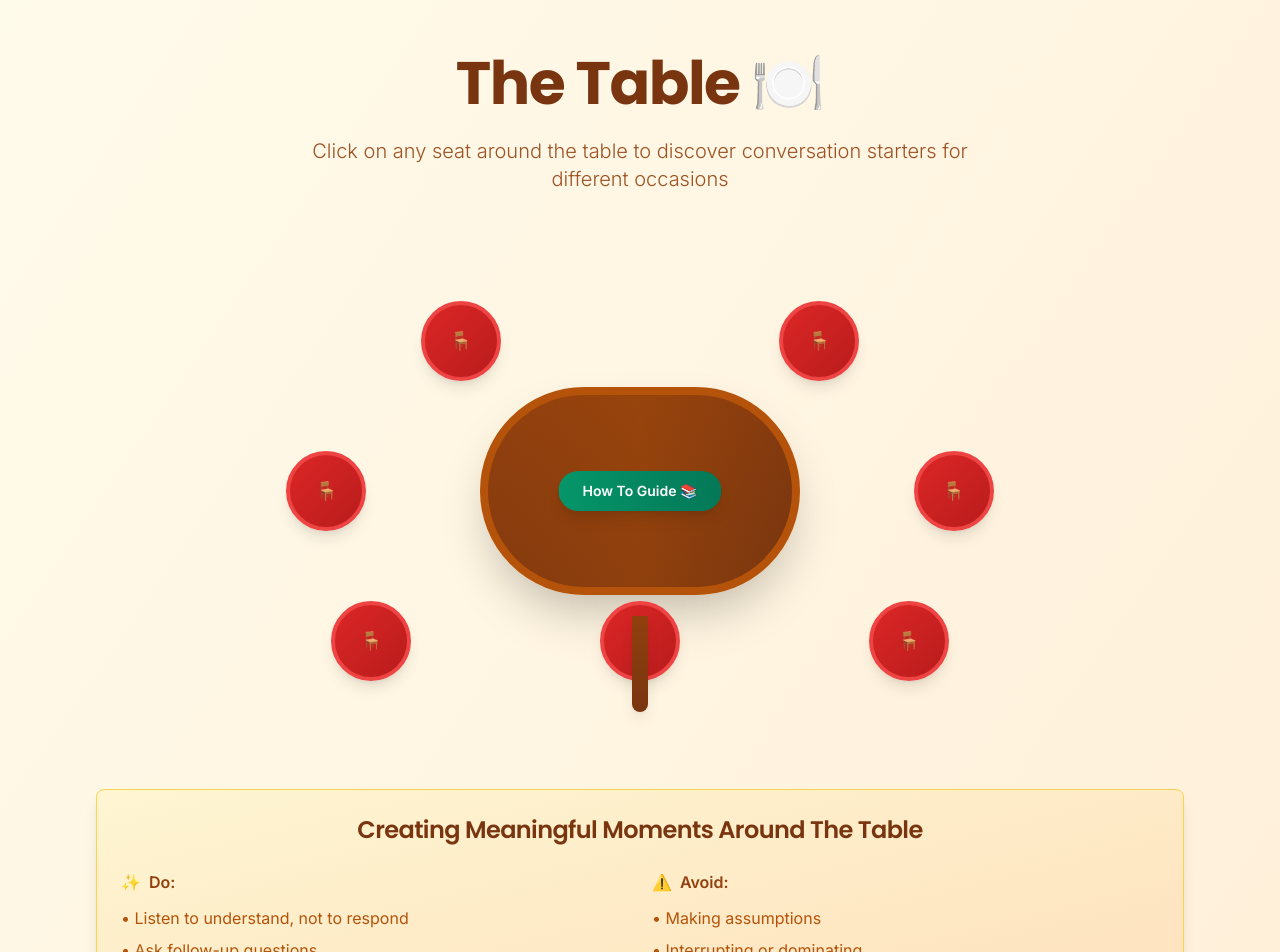
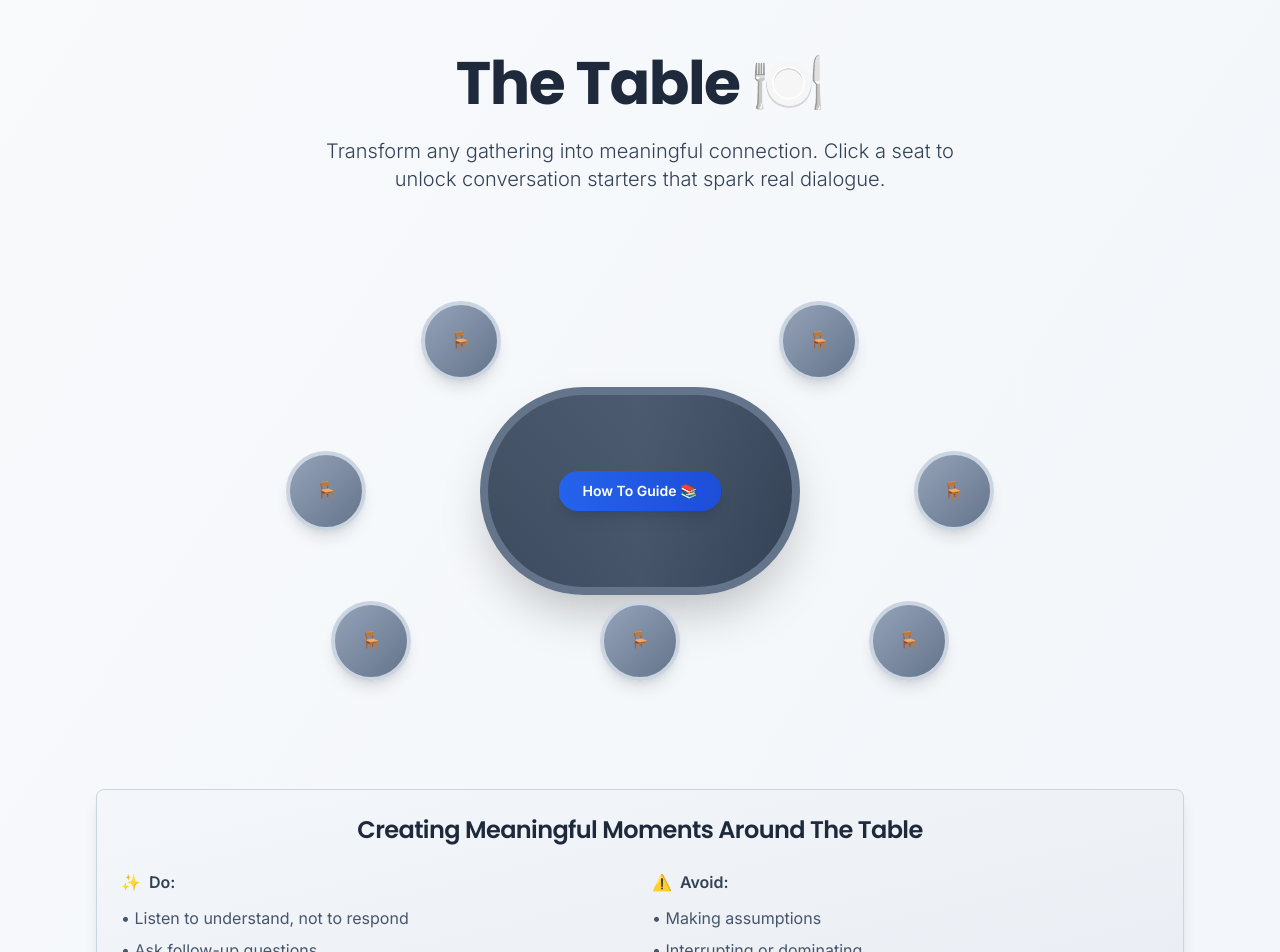
Before and after one commit to hisui8/yap-real-talk-hub, a React (Vite) app: page /the-table in a window 1280 px wide. Shown: the part 80-1032 px from the top of the page. Built offline with nearby package versions, Linux system fonts and the light colour scheme.

Commit message:
Fix table section styling
Match color scheme, remove brown line, and improve description.

```diff
--- a/src/pages/TheTable.tsx
+++ b/src/pages/TheTable.tsx
@@ -90,31 +90,31 @@ const TheTable = () => {
   };
 
   return (
-    <div className="min-h-screen bg-gradient-to-br from-amber-50 to-orange-100 font-sans">
+    <div className="min-h-screen bg-gradient-to-br from-slate-50 to-slate-100 font-sans">
       <Header />
 
       <section className="py-16 px-4">
         <div className="container mx-auto max-w-6xl">
           <div className="text-center mb-12">
-            <h1 className="text-5xl md:text-6xl font-bold text-amber-900 mb-6 tracking-tight font-display">
+            <h1 className="text-5xl md:text-6xl font-bold text-slate-800 mb-6 tracking-tight font-display">
               The Table 🍽️
             </h1>
-            <p className="text-xl text-amber-800/90 max-w-2xl mx-auto font-light">
-              Click on any seat around the table to discover conversation starters for different occasions
+            <p className="text-xl text-slate-700 max-w-2xl mx-auto font-light">
+              Transform any gathering into meaningful connection. Click a seat to unlock conversation starters that spark real dialogue.
             </p>
           </div>
 
           {/* Table Container */}
           <div className="relative mx-auto max-w-4xl h-96 md:h-[500px]">
             {/* Table Surface */}
-            <div className="absolute top-1/2 left-1/2 transform -translate-x-1/2 -translate-y-1/2 w-64 h-40 md:w-80 md:h-52 bg-gradient-to-br from-amber-800 to-amber-900 rounded-full shadow-2xl border-8 border-amber-700">
+            <div className="absolute top-1/2 left-1/2 transform -translate-x-1/2 -translate-y-1/2 w-64 h-40 md:w-80 md:h-52 bg-gradient-to-br from-slate-600 to-slate-700 rounded-full shadow-2xl border-8 border-slate-500">
               {/* Table Grain Effect */}
-              <div className="w-full h-full rounded-full bg-gradient-to-r from-transparent via-amber-700/30 to-transparent"></div>
+              <div className="w-full h-full rounded-full bg-gradient-to-r from-transparent via-slate-500/30 to-transparent"></div>
 
               {/* Center Button */}
               <Button
                 onClick={handleGoToHowTo}
-                className="absolute top-1/2 left-1/2 transform -translate-x-1/2 -translate-y-1/2 bg-gradient-to-r from-emerald-600 to-emerald-700 hover:from-emerald-700 hover:to-emerald-800 text-white font-semibold px-6 py-3 rounded-full shadow-lg transition-all duration-300 hover:scale-105"
+                className="absolute top-1/2 left-1/2 transform -translate-x-1/2 -translate-y-1/2 bg-gradient-to-r from-blue-600 to-blue-700 hover:from-blue-700 hover:to-blue-800 text-white font-semibold px-6 py-3 rounded-full shadow-lg transition-all duration-300 hover:scale-105"
               >
                 How To Guide 📚
               </Button>
@@ -125,7 +125,7 @@ const TheTable = () => {
               <button
                 key={seatId}
                 onClick={() => handleSeatClick(seatId)}
-                className="absolute transform -translate-x-1/2 -translate-y-1/2 w-16 h-16 md:w-20 md:h-20 bg-gradient-to-br from-red-600 to-red-700 hover:from-red-700 hover:to-red-800 rounded-full shadow-lg transition-all duration-300 hover:scale-110 border-4 border-red-500 flex items-center justify-center group"
+                className="absolute transform -translate-x-1/2 -translate-y-1/2 w-16 h-16 md:w-20 md:h-20 bg-gradient-to-br from-slate-400 to-slate-500 hover:from-slate-500 hover:to-slate-600 rounded-full shadow-lg transition-all duration-300 hover:scale-110 border-4 border-slate-300 flex items-center justify-center group"
                 style={{
                   top: seat.position.top,
                   left: seat.position.left,
@@ -136,33 +136,30 @@ const TheTable = () => {
                 </span>
 
                 {/* Seat Label */}
-                <div className="absolute -bottom-8 left-1/2 transform -translate-x-1/2 bg-amber-800 text-white px-2 py-1 rounded text-xs font-semibold whitespace-nowrap opacity-0 group-hover:opacity-100 transition-opacity">
+                <div className="absolute -bottom-8 left-1/2 transform -translate-x-1/2 bg-slate-700 text-white px-2 py-1 rounded text-xs font-semibold whitespace-nowrap opacity-0 group-hover:opacity-100 transition-opacity">
                   {seat.event}
                 </div>
               </button>
             ))}
-
-            {/* Table Legs */}
-            <div className="absolute top-3/4 left-1/2 transform -translate-x-1/2 w-4 h-20 md:h-24 bg-gradient-to-b from-amber-800 to-amber-900 rounded-b-lg shadow-lg"></div>
           </div>
 
           {/* Dialog for Seat Topics */}
           <Dialog open={selectedSeat !== null} onOpenChange={handleCloseDialog}>
-            <DialogContent className="max-w-md bg-gradient-to-br from-amber-50 to-orange-100 border-amber-200">
+            <DialogContent className="max-w-md bg-gradient-to-br from-slate-50 to-slate-100 border-slate-200">
               <DialogHeader>
-                <DialogTitle className="text-2xl text-amber-900 font-display text-center">
+                <DialogTitle className="text-2xl text-slate-800 font-display text-center">
                   {selectedSeat && tableSeats[selectedSeat as keyof typeof tableSeats]?.event} 🍽️
                 </DialogTitle>
               </DialogHeader>
               <div className="space-y-4">
-                <p className="text-amber-800 text-center font-medium">
+                <p className="text-slate-700 text-center font-medium">
                   Perfect conversation starters for this occasion:
                 </p>
                 <div className="space-y-3">
                   {selectedSeat && tableSeats[selectedSeat as keyof typeof tableSeats]?.topics.map((topic, index) => (
-                    <Card key={index} className="bg-white/70 border-amber-200 shadow-sm">
+                    <Card key={index} className="bg-white/70 border-slate-200 shadow-sm">
                       <CardContent className="p-4">
-                        <p className="text-amber-900 text-sm leading-relaxed">
+                        <p className="text-slate-800 text-sm leading-relaxed">
                           "{topic}"
                         </p>
                       </CardContent>
@@ -172,7 +169,7 @@ const TheTable = () => {
                 <div className="text-center pt-4">
                   <Button
                     onClick={handleGoToHowTo}
-                    className="bg-emerald-600 hover:bg-emerald-700 text-white font-semibold px-6 py-2"
+                    className="bg-blue-600 hover:bg-blue-700 text-white font-semibold px-6 py-2"
                   >
                     Learn How To Guide Conversations 📚
                   </Button>
@@ -182,20 +179,20 @@ const TheTable = () => {
           </Dialog>
 
           {/* Guidelines Section */}
-          <Card className="mt-12 bg-gradient-to-br from-amber-100/80 to-orange-200/80 border-amber-300 shadow-lg">
+          <Card className="mt-12 bg-gradient-to-br from-slate-100/80 to-slate-200/80 border-slate-300 shadow-lg">
             <CardHeader>
-              <CardTitle className="text-2xl text-amber-900 font-display text-center">
+              <CardTitle className="text-2xl text-slate-800 font-display text-center">
                 Creating Meaningful Moments Around The Table
               </CardTitle>
             </CardHeader>
             <CardContent className="space-y-4">
               <div className="grid grid-cols-1 md:grid-cols-2 gap-6">
                 <div>
-                  <h4 className="font-semibold text-amber-800 mb-3 flex items-center">
+                  <h4 className="font-semibold text-slate-700 mb-3 flex items-center">
                     <span className="mr-2">✨</span>
                     Do:
                   </h4>
-                  <ul className="space-y-2 text-amber-700">
+                  <ul className="space-y-2 text-slate-600">
                     <li>• Listen to understand, not to respond</li>
                     <li>• Ask follow-up questions</li>
                     <li>• Share personal experiences</li>
@@ -203,11 +200,11 @@ const TheTable = () => {
                   </ul>
                 </div>
                 <div>
-                  <h4 className="font-semibold text-amber-800 mb-3 flex items-center">
+                  <h4 className="font-semibold text-slate-700 mb-3 flex items-center">
                     <span className="mr-2">⚠️</span>
                     Avoid:
                   </h4>
-                  <ul className="space-y-2 text-amber-700">
+                  <ul className="space-y-2 text-slate-600">
                     <li>• Making assumptions</li>
                     <li>• Interrupting or dominating</li>
                     <li>• Using absolute statements</li>
```
